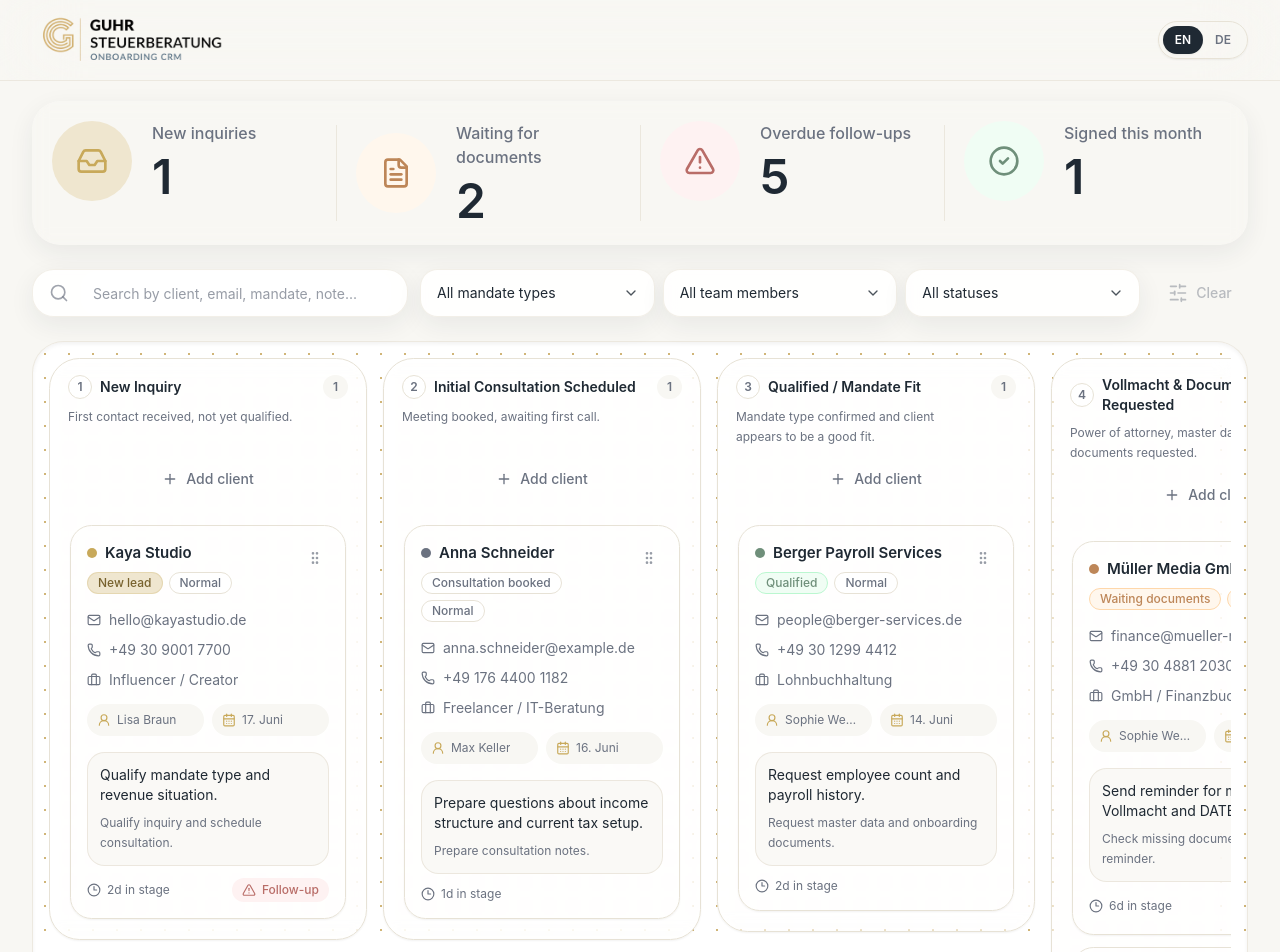
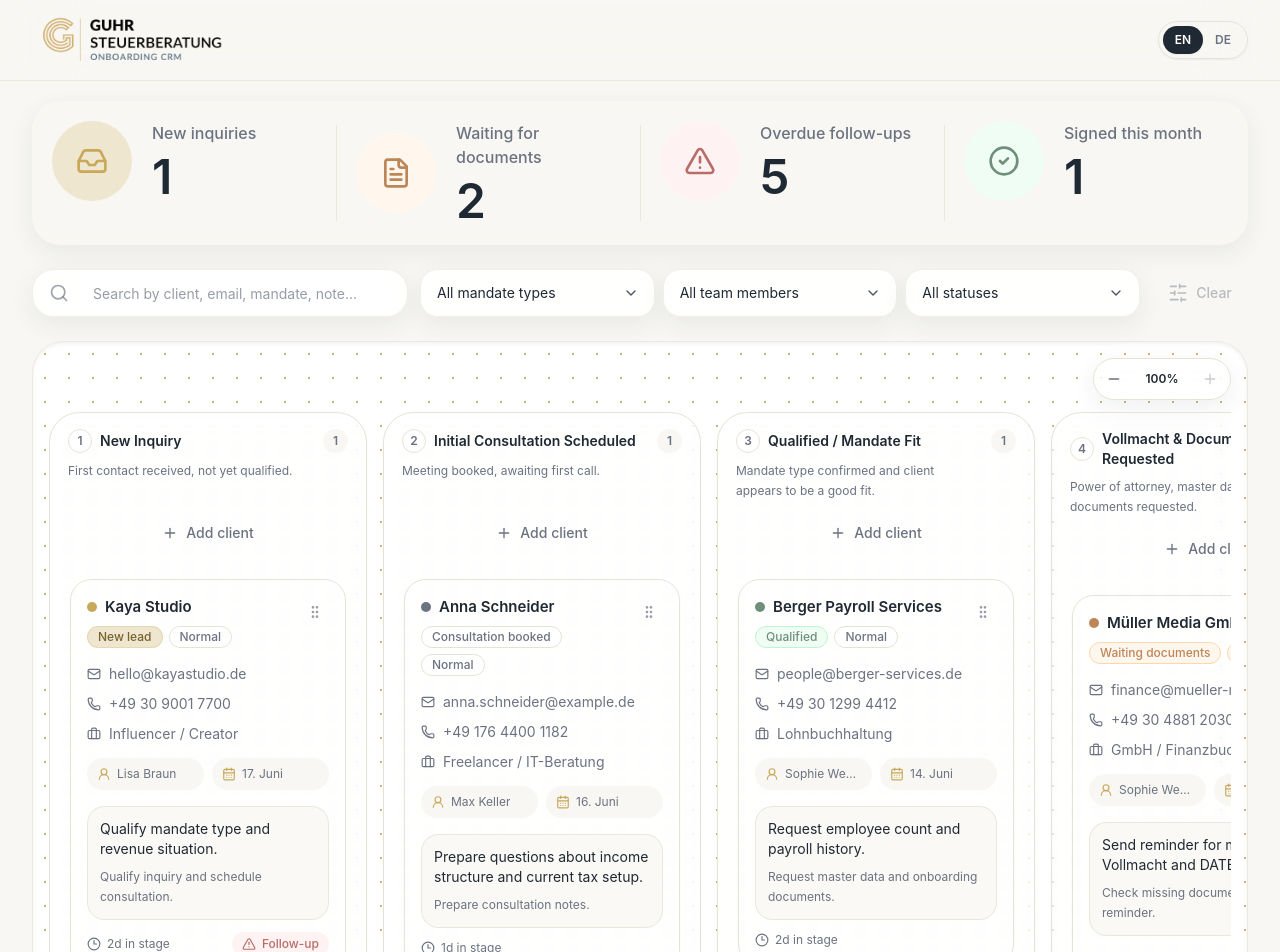
Before and after one commit to valdrin18/kanban, a React (Vite) app: page / in a window 1280 px wide. Shown: the top 952 px of the page. Built offline with nearby package versions, Linux system fonts and the light colour scheme.

Commit message:
zoom in zoom out feature added

```diff
--- a/src/components/board/KanbanBoard.tsx
+++ b/src/components/board/KanbanBoard.tsx
@@ -11,6 +11,7 @@ import {
   useSensors,
 } from "@dnd-kit/core";
 import { sortableKeyboardCoordinates } from "@dnd-kit/sortable";
+import { Minus, Plus } from "lucide-react";
 import { useMemo, useState } from "react";
 import { boardColumns } from "../../data/board";
 import { useFilteredClients } from "../../hooks/useFilteredClients";
@@ -24,6 +25,8 @@ interface DragPreview {
   targetStage: ColumnId;
   targetIndex: number;
 }
+
+const zoomLevels = [0.75, 0.85, 1] as const;
 
 function getIntersectionArea(
   entry: { top: number; left: number; width: number; height: number },
@@ -42,6 +45,8 @@ export function KanbanBoard() {
   const moveClient = useBoardStore((state) => state.moveClient);
   const [activeClientId, setActiveClientId] = useState<string | null>(null);
   const [dragPreview, setDragPreview] = useState<DragPreview | null>(null);
+  const [zoomIndex, setZoomIndex] = useState(2);
+  const zoom = zoomLevels[zoomIndex];
   const sensors = useSensors(
     useSensor(PointerSensor, {
       activationConstraint: {
@@ -219,8 +224,49 @@ export function KanbanBoard() {
     clearDragState();
   }
 
+  function zoomOut() {
+    setZoomIndex((current) => Math.max(0, current - 1));
+  }
+
+  function zoomIn() {
+    setZoomIndex((current) => Math.min(zoomLevels.length - 1, current + 1));
+  }
+
   return (
     <section className="board-dots min-h-[680px] rounded-[2rem] border border-guhr-border/75 p-4 shadow-inner">
+      <div className="mb-3 flex justify-end">
+        <div className="inline-flex items-center gap-1 rounded-full border border-guhr-border bg-white/88 p-1 shadow-card backdrop-blur">
+          <button
+            type="button"
+            className="flex h-8 w-8 items-center justify-center rounded-full text-guhr-muted transition hover:bg-guhr-background hover:text-guhr-text disabled:opacity-35"
+            onClick={zoomOut}
+            disabled={zoomIndex === 0}
+            aria-label="Zoom out board"
+            title="Zoom out"
+          >
+            <Minus className="h-4 w-4" />
+          </button>
+          <button
+            type="button"
+            className="min-w-14 rounded-full px-2.5 py-1 text-xs font-semibold text-guhr-text transition hover:bg-guhr-background"
+            onClick={() => setZoomIndex(2)}
+            aria-label="Reset board zoom"
+            title="Reset zoom"
+          >
+            {Math.round(zoom * 100)}%
+          </button>
+          <button
+            type="button"
+            className="flex h-8 w-8 items-center justify-center rounded-full text-guhr-muted transition hover:bg-guhr-background hover:text-guhr-text disabled:opacity-35"
+            onClick={zoomIn}
+            disabled={zoomIndex === zoomLevels.length - 1}
+            aria-label="Zoom in board"
+            title="Zoom in"
+          >
+            <Plus className="h-4 w-4" />
+          </button>
+        </div>
+      </div>
       <DndContext
         sensors={sensors}
         collisionDetection={columnAwareCollisionDetection}
@@ -229,7 +275,15 @@ export function KanbanBoard() {
         onDragEnd={handleDragEnd}
         onDragCancel={clearDragState}
       >
-        <div className="scrollbar-soft flex gap-4 overflow-x-auto pb-4">
+        <div className="scrollbar-soft overflow-x-auto pb-4">
+          <div
+            className="flex gap-4 transition-transform duration-200 ease-out"
+            style={{
+              transform: `scale(${zoom})`,
+              transformOrigin: "top left",
+              width: `${100 / zoom}%`,
+            }}
+          >
             {boardColumns.map((column) => (
               <KanbanColumn
                 column={column}
@@ -241,8 +295,18 @@ export function KanbanBoard() {
               />
             ))}
           </div>
+        </div>
         <DragOverlay>
-          {activeClient ? <ClientCardOverlay client={activeClient} /> : null}
+          {activeClient ? (
+            <div
+              style={{
+                transform: `scale(${zoom})`,
+                transformOrigin: "top left",
+              }}
+            >
+              <ClientCardOverlay client={activeClient} />
+            </div>
+          ) : null}
         </DragOverlay>
       </DndContext>
     </section>
```
Lines whose indentation alone changed are shown as unchanged.
